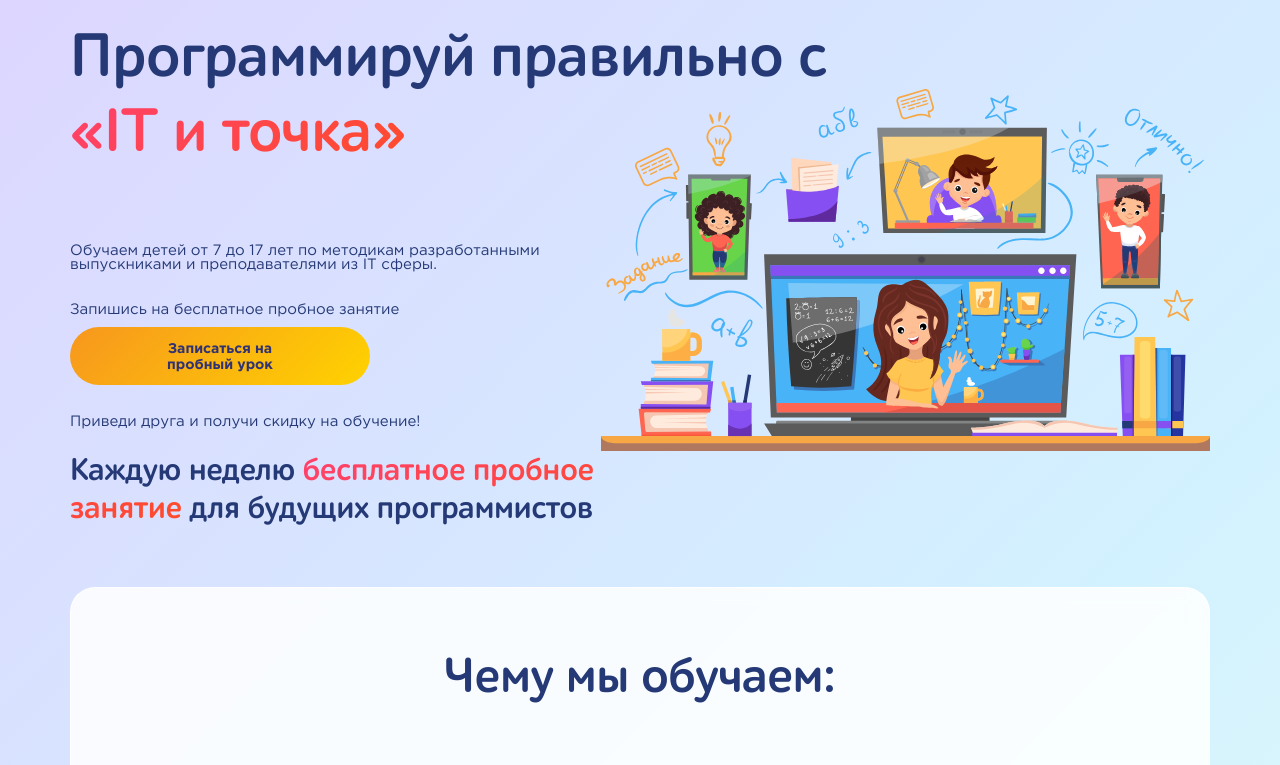
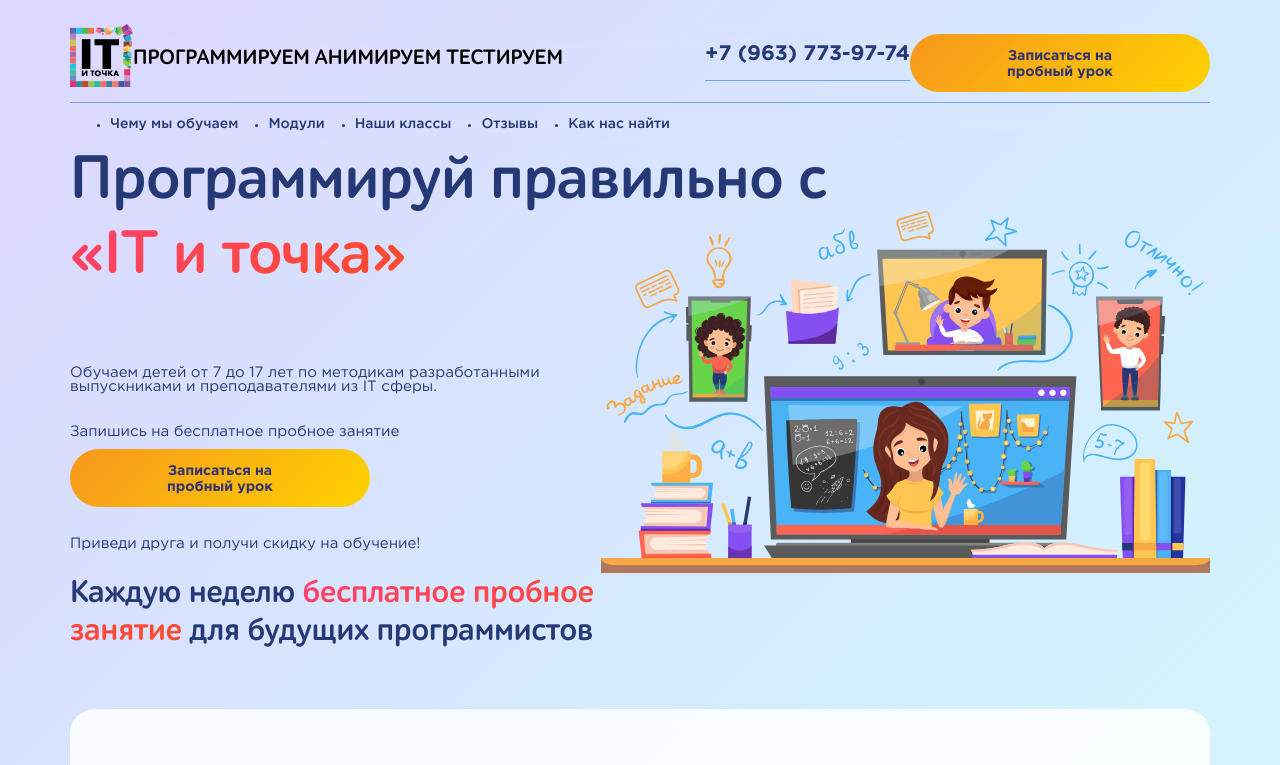
Before and after one commit to Photokub/IT-i-tochka, a React (Create React App) app: page / in a window 1280 px wide. Shown: the top 765 px of the page. Built offline with nearby package versions, Linux system fonts and the light colour scheme.

Commit message:
Feat: стилизовать Header

```diff
--- a/src/components/App/App.tsx
+++ b/src/components/App/App.tsx
@@ -5,6 +5,7 @@
 import Classes from '../Classes/Classes';
 import Location from "../Location/Location"
 import ClassesList from '../../data/ClassesList.json'
+import Header from '../Header/Header';
 
 type IClassCard = {
   id: number,
@@ -23,6 +24,7 @@
 
   return (
     <div className="app">
+      <Header />
       <Main />
       <Classes
         ClassesListArray={classes}
--- a/src/components/Header/Header.css
+++ b/src/components/Header/Header.css
@@ -1,3 +1,69 @@
 .header {
   width: 100%;
+  position: sticky;
+  display: flex;
+  flex-direction: column;
+  -webkit-backdrop-filter: blur(12px);
+          backdrop-filter: blur(12px);
+}
+.header .header__contacts {
+  max-width: 1140px;
+  display: flex;
+  flex-direction: row;
+  justify-content: space-between;
+  border-bottom: 1px solid #789CF1;
+}
+.header .header__contacts .header__logo-container {
+  display: flex;
+  flex-direction: row;
+}
+.header .header__contacts .header__logo-container .header__logo {
+  width: 63px;
+  height: 63px;
+}
+.header .header__contacts .header__logo-container .header__logo-title {
+  font-family: ALS Schlange Sans, Arial, Helvetica, sans-serif;
+  font-size: 21px;
+  font-weight: 700;
+  font-style: normal;
+  line-height: normal;
+  letter-spacing: normal;
+  color: linear-gradient(135deg, rgb(255, 65, 108) 0%, rgb(255, 75, 43) 100%);
+}
+.header .header__contacts .header__contacts-container {
+  max-width: 1140px;
+  display: flex;
+  flex-direction: row;
+  justify-content: space-between;
+}
+.header .header__contacts .header__contacts-container .header__contacts {
+  font-family: Gotham Pro, Arial, Helvetica, sans-serif;
+  font-size: 21px;
+  font-weight: 700;
+  font-style: normal;
+  line-height: normal;
+  letter-spacing: normal;
+  color: #243976;
+}
+.header .header__nav {
+  display: flex;
+  flex-direction: row;
+  justify-content: flex-start;
+}
+.header .header__nav .header__nav-menu {
+  display: flex;
+  flex-direction: row;
+  justify-content: space-between;
+  margin: 15px 0;
+  font-family: Gotham Pro, Arial, Helvetica, sans-serif;
+  font-size: 14px;
+  font-weight: 500;
+  font-style: normal;
+  line-height: normal;
+  letter-spacing: normal;
+  color: #243976;
+}
+.header .header__nav .header__nav-menu .nav-menu-listItem {
+  text-decoration: none;
+  margin: 0 30px 0 0;
 }/*# sourceMappingURL=Header.css.map */
--- a/src/components/Header/Header.scss
+++ b/src/components/Header/Header.scss
@@ -1,3 +1,80 @@
-.header{
+@import "../../variables/variables.scss";
+
+.header {
     width: 100%;
+    position: sticky;
+    display: flex;
+    flex-direction: column;
+    backdrop-filter: blur(12px);
+
+    .header__contacts {
+        max-width: 1140px;
+        display: flex;
+        flex-direction: row;
+        justify-content: space-between;
+        border-bottom: 1px solid #789CF1;
+
+        .header__logo-container {
+            display: flex;
+            flex-direction: row;
+
+            .header__logo {
+                width: 63px;
+                height: 63px;
+            }
+
+            .header__logo-title {
+                font-family: $font-ALS-Schlange-Sans;
+                font-size: 21px;
+                font-weight: 700;
+                font-style: normal;
+                line-height: normal;
+                letter-spacing: normal;
+                color: $font-highlight-color;
+            }
+        }
+
+        .header__contacts-container {
+            max-width: 1140px;
+            display: flex;
+            flex-direction: row;
+            justify-content: space-between;
+
+            .header__contacts {
+                font-family: $font-Gotham-Pro;
+                font-size: 21px;
+                font-weight: 700;
+                font-style: normal;
+                line-height: normal;
+                letter-spacing: normal;
+                color: $font-color-main;
+            }
+        }
+    }
+
+    .header__nav {
+        display: flex;
+        flex-direction: row;
+        justify-content: flex-start;
+
+        .header__nav-menu {
+            display: flex;
+            flex-direction: row;
+            justify-content: space-between;
+            margin: 15px 0;
+
+            font-family: $font-Gotham-Pro;
+            font-size: 14px;
+            font-weight: 500;
+            font-style: normal;
+            line-height: normal;
+            letter-spacing: normal;
+            color: $font-color-main;
+
+            .nav-menu-listItem {
+                text-decoration: none;
+                margin: 0 30px 0 0;
+            }
+        }
+    }
 }
--- a/src/components/Header/Header.tsx
+++ b/src/components/Header/Header.tsx
@@ -1,5 +1,5 @@
 import React from "react";
-import "./Header.css"
+import './Header.css'
 import logo from "../../images/logo-IT-i-tochka.svg"
 import Button from "../Button/Button";
 
--- a/src/variables/variables.scss
+++ b/src/variables/variables.scss
@@ -12,4 +12,5 @@
 $font-highlight-color: linear-gradient(135deg, rgba(255,65,108,1) 0%, rgba(255,75,43,1) 100%);
 $button-color: linear-gradient(135deg, rgba(247,151,30,1) 0%, rgba(255,210,0,1) 100%);
 $button-active-color: linear-gradient(135deg, rgba(255,177,80,1) 0%, rgba(252,220,69,1) 100%);
+$blue-gradient: linear-gradient(135deg, rgba(120,156,241,1) 0%, rgba(66,113,223,1) 100%);
 $button-text-color: #303273;
```
Also changed, not shown: 2 other files (tests, documents, lock files or other folders).
